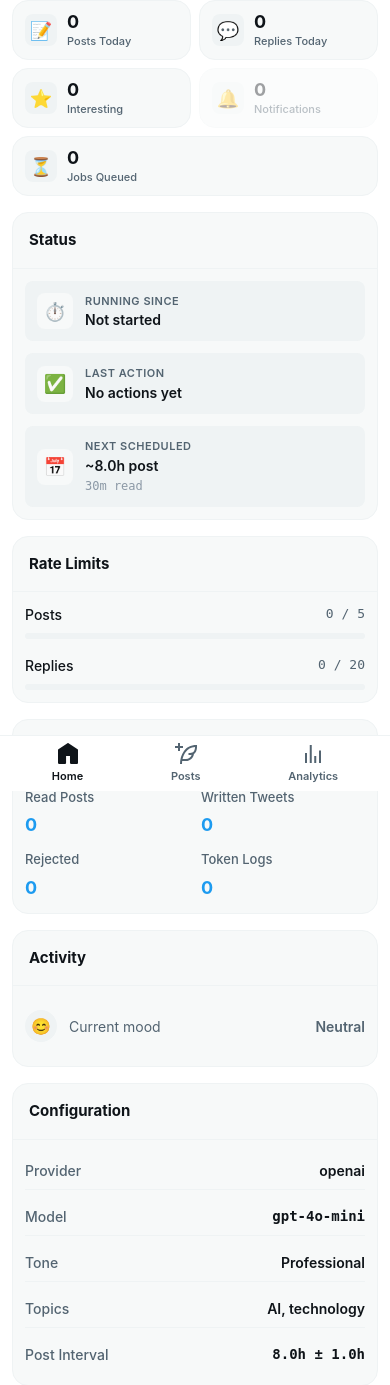
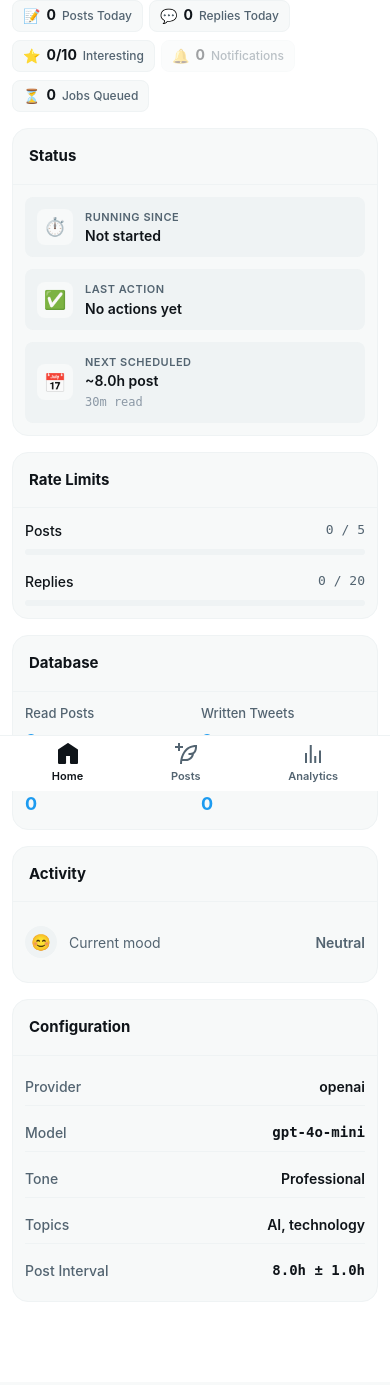
Before and after one commit to WestphalJonas/x-bot, a FastAPI app: page / in a window 390 px wide. Shown: the part 53-1438 px from the top of the page. After the commit the page ends 1330 px from the top, so only its background shows below. Run offline with FastAPI, Linux system fonts and the light colour scheme; data that the repository does not hold is empty; some libraries are stand-ins or nearby versions.

Commit message:
style: Update dashboard layout and stat card styles for improved responsiveness and visual consistency. Increase max-width of content area and adjust grid layout for better display on various screen sizes. Modify stat card dimensions and typography for enhanced readability.

```diff
--- a/src/web/static/styles.css
+++ b/src/web/static/styles.css
@@ -305,7 +305,7 @@ button {
 .content {
     flex: 1;
     padding: 16px 16px 24px;
-    max-width: 600px;
+    max-width: 1200px;
     width: 100%;
     margin: 0 auto;
 }
@@ -407,9 +407,16 @@ button {
    ============================================ */
 
 .dashboard-grid {
-    display: flex;
-    flex-direction: column;
+    display: grid;
+    grid-template-columns: repeat(auto-fit, minmax(320px, 1fr));
     gap: 16px;
+}
+
+/* On smaller screens, single column */
+@media (max-width: 768px) {
+    .dashboard-grid {
+        grid-template-columns: 1fr;
+    }
 }
 
 /* ============================================
@@ -420,25 +427,23 @@ button {
     display: flex;
     flex-wrap: wrap;
     gap: 8px;
+    grid-column: 1 / -1; /* Span all columns in grid */
 }
 
 .stats-category {
     display: flex;
     flex-wrap: wrap;
-    gap: 8px;
-    width: 100%;
+    gap: 6px;
 }
 
 .stat-card {
     background: var(--bg-secondary);
     border: 1px solid var(--border-color);
-    border-radius: var(--radius-lg);
-    padding: 12px 16px;
+    border-radius: var(--radius-md);
+    padding: 8px 12px;
     display: flex;
     align-items: center;
-    gap: 12px;
-    flex: 1 1 calc(50% - 4px);
-    min-width: 140px;
+    gap: 8px;
     transition: border-color var(--transition-fast), background var(--transition-fast);
 }
 
@@ -468,31 +473,25 @@ button {
 }
 
 .stat-icon {
-    font-size: 20px;
-    width: 36px;
-    height: 36px;
-    display: flex;
-    align-items: center;
-    justify-content: center;
-    background: var(--bg-tertiary);
-    border-radius: var(--radius-md);
-    flex-shrink: 0;
+    font-size: 16px;
+    line-height: 1;
 }
 
 .stat-content {
-    flex: 1;
-    min-width: 0;
+    display: flex;
+    align-items: baseline;
+    gap: 6px;
 }
 
 .stat-value {
-    font-size: 22px;
+    font-size: 16px;
     font-weight: 700;
     color: var(--text-primary);
-    line-height: 1.2;
+    line-height: 1;
 }
 
 .stat-label {
-    font-size: 12px;
+    font-size: 13px;
     color: var(--text-secondary);
     font-weight: 500;
 }
@@ -1367,24 +1366,20 @@ button {
     }
 
     .stat-card {
-        flex: 1 1 calc(50% - 4px);
-        min-width: 120px;
-        padding: 10px 12px;
-        gap: 10px;
+        padding: 6px 10px;
+        gap: 6px;
     }
 
     .stat-icon {
-        font-size: 18px;
-        width: 32px;
-        height: 32px;
+        font-size: 14px;
     }
 
     .stat-value {
-        font-size: 18px;
+        font-size: 14px;
     }
 
     .stat-label {
-        font-size: 11px;
+        font-size: 12px;
     }
 
     .section-content {
--- a/src/web/templates/dashboard.html
+++ b/src/web/templates/dashboard.html
@@ -38,7 +38,7 @@
             <a href="/posts?tab=interested" class="stat-card stat-card-link">
                 <div class="stat-icon">⭐</div>
                 <div class="stat-content">
-                    <div class="stat-value">{{ state.interesting_posts_queue | length }}</div>
+                    <div class="stat-value">{{ state.interesting_posts_queue | length }}/{{ config.scheduler.inspiration_batch_size }}</div>
                     <div class="stat-label">Interesting</div>
                 </div>
             </a>
```
